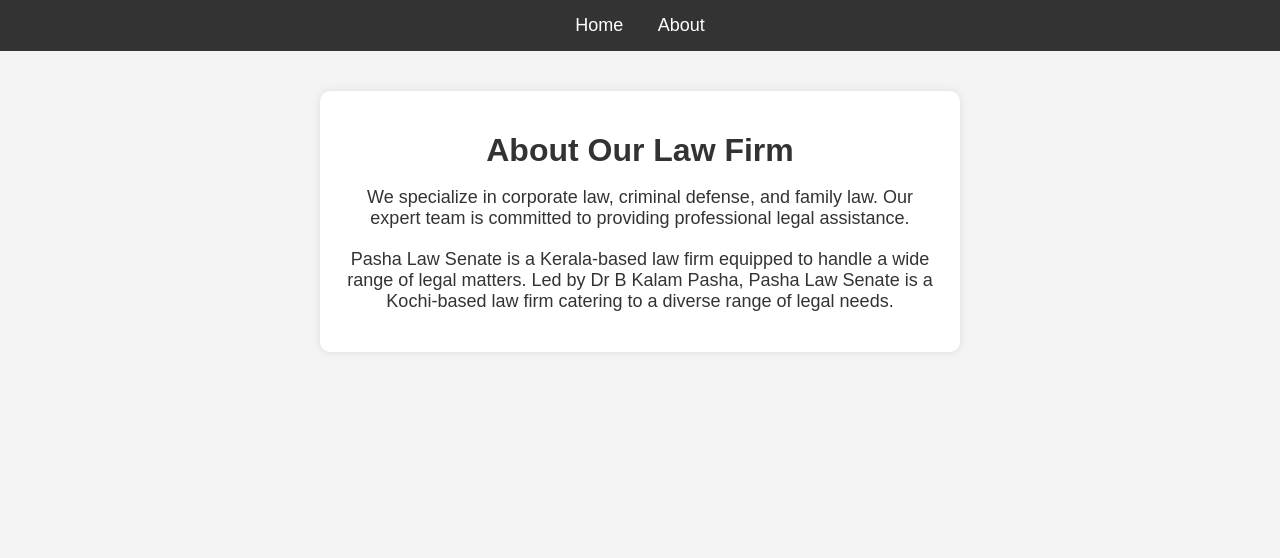
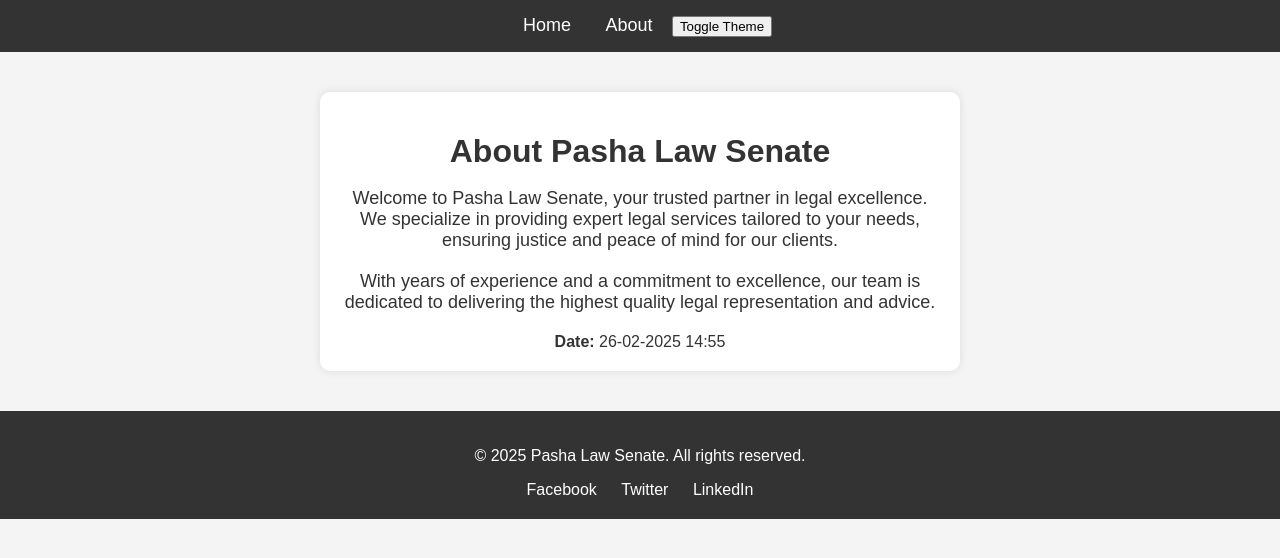
Before and after one commit to Ibrahimsgith/ibrahimsgith.pashalawsenate.github.io, a Flask app: template templates/about.html in a window 1280 px wide. Shown: the top 558 px of the page. Run offline with Flask 3, Linux system fonts and the light colour scheme; the template is opened without the code that fills it, so the values that code supplies are empty.

Commit message:
Update about.html

```diff
--- a/templates/about.html
+++ b/templates/about.html
@@ -3,21 +3,54 @@
 <head>
     <meta charset="UTF-8">
     <meta name="viewport" content="width=device-width, initial-scale=1.0">
-    <title>About Us - Pasha Law Senate</title>
-    <link rel="stylesheet" href="/docs/assets/css/style.css">
+    <title>About Pasha Law Senate</title>
+    <link rel="stylesheet" href="{{ url_for('static', filename='style.css') }}">
 </head>
 <body>
-    <!-- Navbar -->
+    <!-- Navigation Bar -->
     <div class="navbar">
         <a href="{{ url_for('home') }}">Home</a>
         <a href="{{ url_for('about') }}">About</a>
+        <button id="theme-toggle">Toggle Theme</button>
     </div>
 
-    <!-- About Section -->
+    <!-- Main Content Container -->
     <div class="container">
-        <h1>About Our Law Firm</h1>
-        <p>We specialize in corporate law, criminal defense, and family law. Our expert team is committed to providing professional legal assistance.</p>
-        <p>Pasha Law Senate is a Kerala-based law firm equipped to handle a wide range of legal matters. Led by Dr B Kalam Pasha, Pasha Law Senate is a Kochi-based law firm catering to a diverse range of legal needs.</p>
+        <h1>About Pasha Law Senate</h1>
+        <p>Welcome to Pasha Law Senate, your trusted partner in legal excellence. We specialize in providing expert legal services tailored to your needs, ensuring justice and peace of mind for our clients.</p>
+        <p>With years of experience and a commitment to excellence, our team is dedicated to delivering the highest quality legal representation and advice.</p>
+        <div class="date-time">
+            <strong>Date:</strong> {{ datetime.now().strftime("%d-%m-%Y %H:%M") }}
+        </div>
+
+        <!-- Flash Messages -->
+        {% with messages = get_flashed_messages(with_categories=true) %}
+            {% if messages %}
+                {% for category, message in messages %}
+                    <p class="message {{ category }}">{{ message }}</p>
+                {% endfor %}
+            {% endif %}
+        {% endwith %}
     </div>
+
+    <!-- Footer -->
+    <footer>
+        <div class="footer-content">
+            <p>© {{ datetime.now().year }} Pasha Law Senate. All rights reserved.</p>
+            <div class="social-links">
+                <a href="#">Facebook</a>
+                <a href="#">Twitter</a>
+                <a href="#">LinkedIn</a>
+            </div>
+        </div>
+    </footer>
+
+    <script>
+        // Theme Toggle Script
+        const themeToggle = document.getElementById('theme-toggle');
+        themeToggle.addEventListener('click', () => {
+            document.body.classList.toggle('light-theme');
+        });
+    </script>
 </body>
 </html>
```
